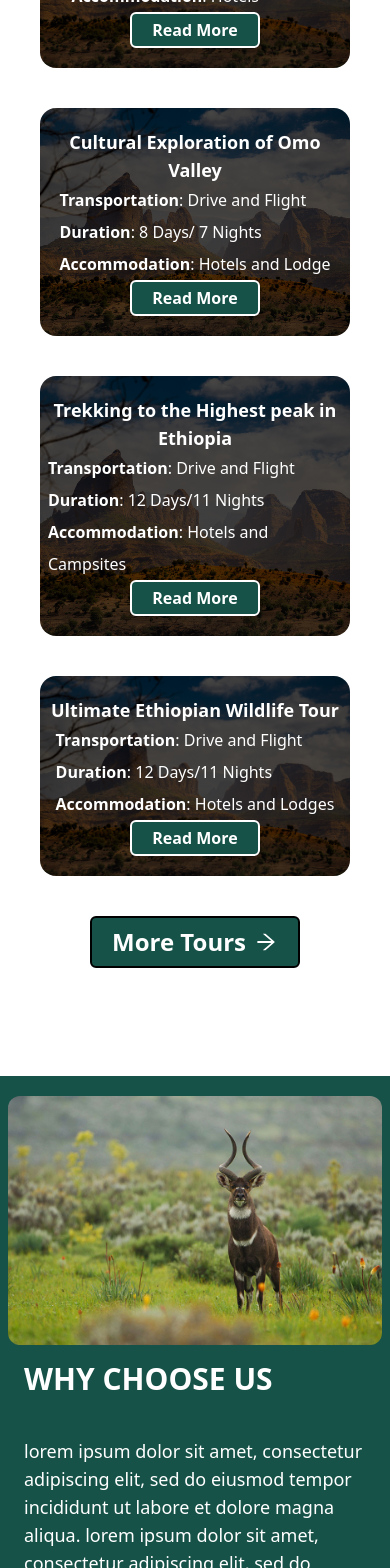
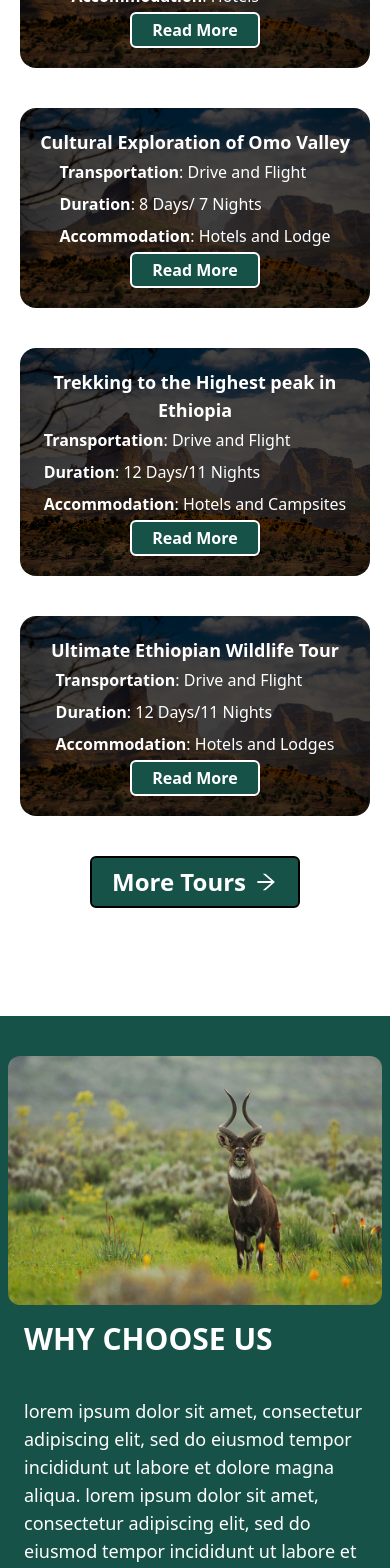
Before and after one commit to yafet-123/travel-and-tour-two, a Next.js app: page / in a window 390 px wide. Shown: the part 2312-3880 px from the top of the page. Built offline with nearby package versions, Linux system fonts and the light colour scheme.

Commit message:
adding css file

```diff
--- a/components/home/FeaturedTour.tsx
+++ b/components/home/FeaturedTour.tsx
@@ -12,7 +12,7 @@ export const Featured: React.FC<any> = ({ featuredTours }) => {
         FEATURED TOURS
       </h1>
 
-      <div className="grid grid-cols-1 md:grid-cols-2 mx-10 lg:grid-cols-4 gap-10 md:gap-4 text-center ">
+      <div className="grid grid-cols-1 md:grid-cols-2 mx-5 md:mx-10 lg:grid-cols-4 gap-10 md:gap-4 text-center ">
         {featuredTours?.map((data: any, index: any) => (
           <div
             key={index}
--- a/components/home/TestimonialSection.tsx
+++ b/components/home/TestimonialSection.tsx
@@ -57,7 +57,7 @@ export const TestimonialSection: React.FC = () => {
                   //   height={200}
                   // width={150}
                   priority
-                  className="w-32 h-32 rounded-full -mt-20"
+                  className="w-24 md:w-32 h-24 md:h-32 rounded-full -mt-20"
                 />
 
                 <div>
--- a/components/home/WhyChooseUs.tsx
+++ b/components/home/WhyChooseUs.tsx
@@ -5,7 +5,7 @@ import whychooseusimage from '../../public/Attractions-naturall-endemic-mammals-
 
 export const WhyChooseUs: React.FC = () => {
   return (
-    <div className="grid grid-cols-1 md:grid-cols-2 my-24 bg-primaryColor py-5">
+    <div className="grid grid-cols-1 md:grid-cols-2 my-24 bg-primaryColor py-10">
       <div className="flex justify-center items-center">
         <div className="mx-2">
           <Image
```
